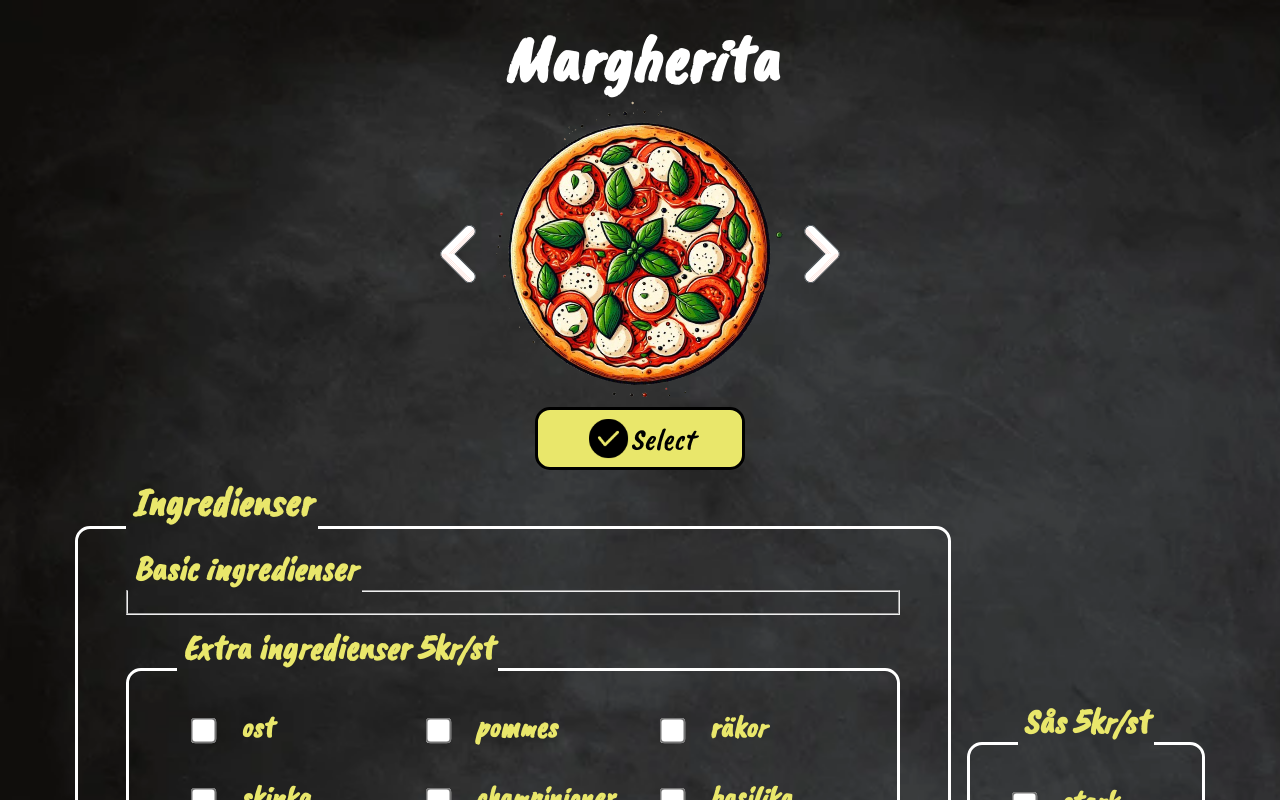
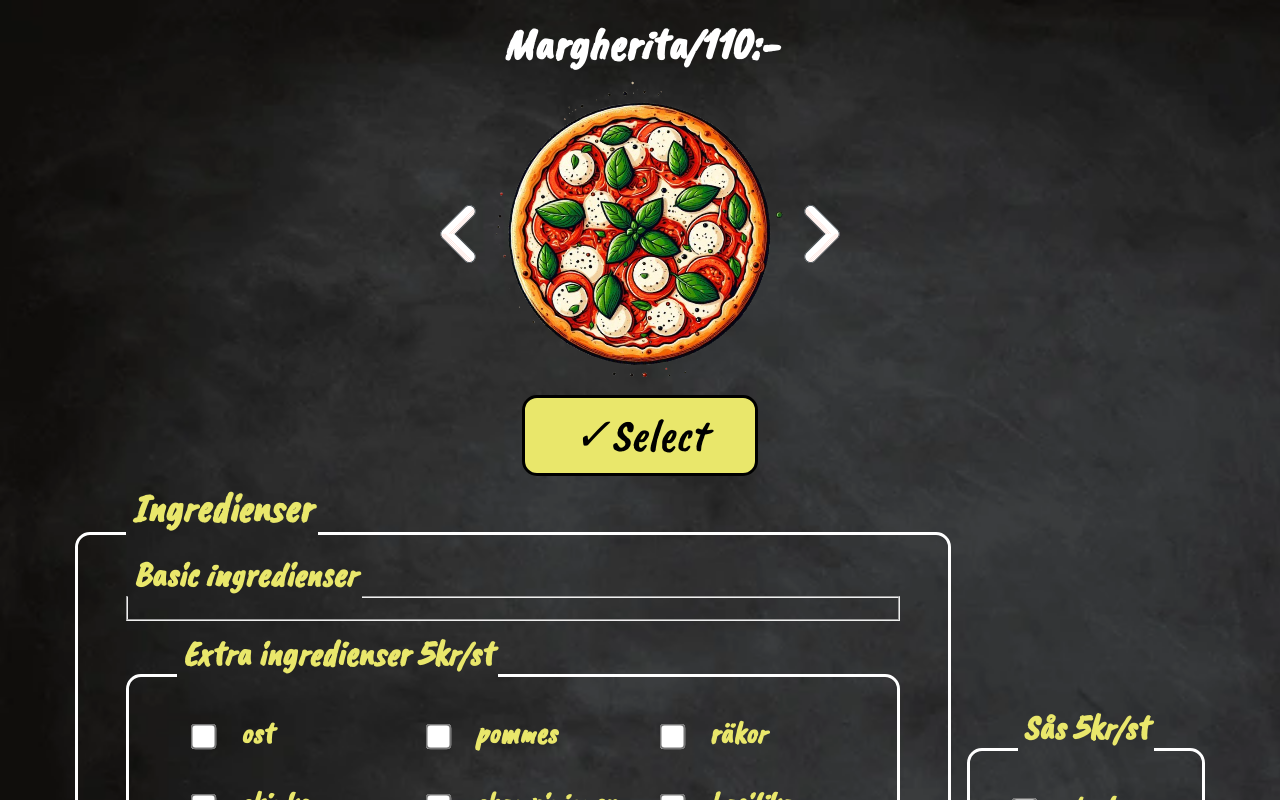
Before and after one commit to Ghayth-Sabeaallil/PizzaCal, a React (Vite) app: page / in a window 1280 px wide. Shown: the top 800 px of the page. Built offline with nearby package versions, Linux system fonts and the light colour scheme.

Commit message:
remove check icon, add price,

```diff
--- a/assets/pizza.json
+++ b/assets/pizza.json
@@ -3,42 +3,49 @@
       "id": 1,
       "namn": "Margherita",
       "ingredienser": ["tomatsås", "mozzarellaost", "färsk basilika"],
-      "img": "../assets/img/Margherita.png"
+      "img": "../assets/img/Margherita.png",
+      "pris": 110
     },
     {
       "id": 2,
       "namn": "Pepperoni",
       "ingredienser": ["tomatsås", "mozzarellaost", "pepperoni"],
-      "img": "../assets/img/Pepperoni.png"
+      "img": "../assets/img/Pepperoni.png",
+      "pris": 100
     },
     {
       "id": 3,
       "namn": "Capricciosa",
       "ingredienser": ["tomatsås", "mozzarellaost", "skinka", "champinjoner", "artiskockshjärtan", "oliver"],
-      "img": "../assets/img/Capricciosa.png"
+      "img": "../assets/img/Capricciosa.png",
+      "pris": 135
     },
     {
       "id": 4,
       "namn": "Diavola",
       "ingredienser": ["tomatsås", "mozzarellaost", "pepperoni", "jalapeños"],
-      "img": "../assets/img/Diavola.png"
+      "img": "../assets/img/Diavola.png",
+      "pris": 105
     },
     {
       "id": 5,
       "namn": "Vegetariana",
       "ingredienser": ["tomatsås", "mozzarellaost", "oliver", "paprika", "lök", "champinjoner", "majs"],
-      "img": "../assets/img/Vegetariana.png"
+      "img": "../assets/img/Vegetariana.png",
+      "pris": 115
     },
     {
       "id": 6,
       "namn": "Quattro Formaggi",
       "ingredienser": ["tomatsås", "mozzarellaost", "gorgonzola", "parmesan", "ricotta"],
-      "img": "../assets/img/QuattroFormaggi.png"
+      "img": "../assets/img/QuattroFormaggi.png",
+      "pris": 130
     },
     {
       "id": 7,
       "namn": "Marinara",
       "ingredienser": ["tomatsås", "vitlök", "oregano", "olivolja"],
-      "img": "../assets/img/Marinara.png"
+      "img": "../assets/img/Marinara.png",
+      "pris": 120
     }
   ]
--- a/src/Components/PizzaImgDiv/PizzaImgDiv.scss
+++ b/src/Components/PizzaImgDiv/PizzaImgDiv.scss
@@ -7,11 +7,13 @@
   align-items: center;
   justify-content: center;
   flex-direction: column;
-  font-size: 45px;
-  font-family: "Caveat Brush";
-  font-style: italic;
-  color: white;
-  gap: 0.2rem;
+  gap: 0.7rem;
+  .pizza-namn{
+    font-size: 45px;
+    font-family: "Caveat Brush";
+    font-style: italic;
+    color: white;
+  }
 
   .img-arrow {
     display: flex;
@@ -53,6 +55,9 @@
       user-select: none;
       color: black;
       font-size: 30px;
+      font-size: 45px;
+  font-family: "Caveat Brush";
+  font-style: italic;
     }
 
     .select-btn:hover {
--- a/src/Components/PizzaImgDiv/PizzaImgDiv.tsx
+++ b/src/Components/PizzaImgDiv/PizzaImgDiv.tsx
@@ -25,14 +25,14 @@ const PizzaImgDiv = ({ pizzaDB }: PizzaProp) => {
 
     return (<>
         <div className="pizza-img-div">
-            <h2>{pizzaDB[id].namn}</h2>
+            <h2 className="pizza-namn">{pizzaDB[id].namn}/{pizzaDB[id].pris}:-</h2>
             <div className="img-arrow">
                 <img onClick={() => setId((count) => (count > 0) ? count - 1 : 0)} src="../assets/img/left.png" alt="" />
                 <img onLoad={changeHandle} className="pizza-img" src={pizzaDB[id].img} alt={pizzaDB[id].namn} width="300" height="300" />
                 <img onClick={() => setId((count) => (count <= 5) ? count + 1 : 6)} src="../assets/img/right.png" alt="" />
             </div>
             <div className="containerBuy">
-                <div className="select-btn" onClick={clickHandle}><img width="45px" height="45px" src="../assets/img/checklist.png" alt="cart" />Select</div>
+                <div className="select-btn" onClick={clickHandle}>✓Select</div>
             </div>
         </div>
     </>)
--- a/src/Components/PizzaType/PizzaType.ts
+++ b/src/Components/PizzaType/PizzaType.ts
@@ -3,4 +3,5 @@ export type PizzaList = {
     namn: string,
     ingredienser: string[],
     img: string
+    pris: number
 }
```
Also changed, not shown: assets/img/checklist.png (deleted).
